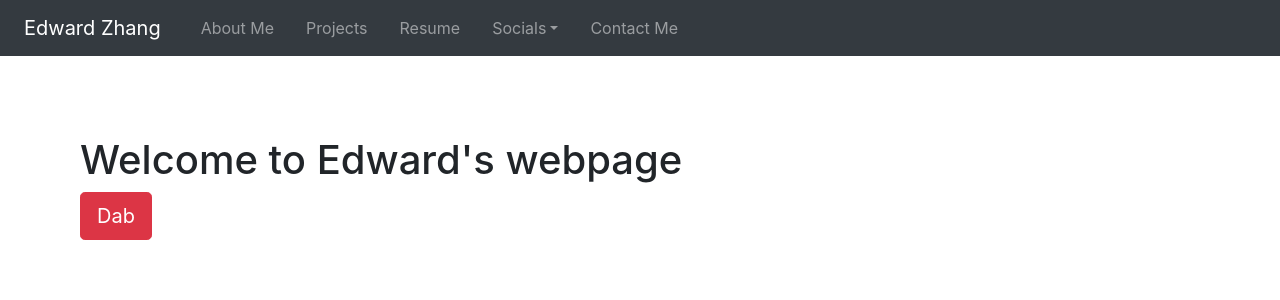
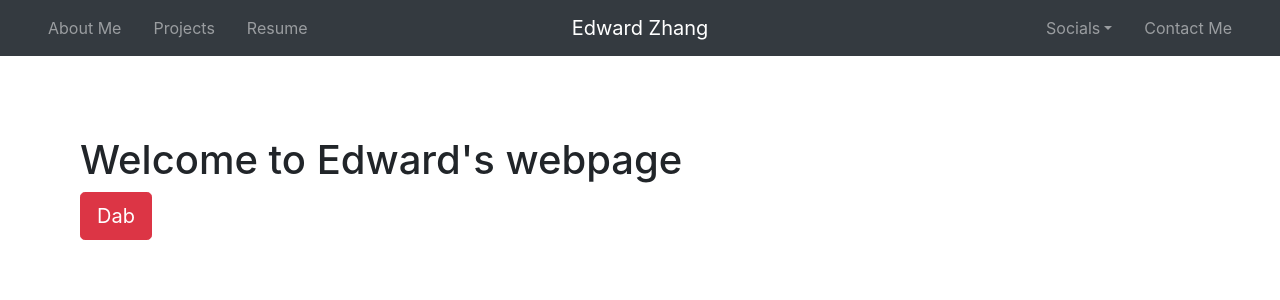
Before and after one commit to edwardzhang5/edwardzhang, a React (Create React App) app: page / in a window 1280 px wide. Shown: the top 300 px of the page. Built offline with nearby package versions, Linux system fonts and the light colour scheme.

Commit message:
fixed navbar

```diff
--- a/src/components/layout/menubar.js
+++ b/src/components/layout/menubar.js
@@ -1,47 +1,48 @@
 import React, { Component } from "react";
+import { Container } from 'react-bootstrap';
 import { Link } from 'react-router-dom';
 
 class MenuBar extends Component {
     render() {
         return (
-            <nav class="navbar navbar-expand-lg navbar-dark bg-dark">
-                <a class="navbar-brand" style={{ marginLeft: ".5rem" }} href="/">Edward Zhang</a>
-                <button class="navbar-toggler" type="button" data-toggle="collapse" data-target="#navbarSupportedContent" aria-controls="navbarSupportedContent" aria-expanded="false" aria-label="Toggle navigation">
-                    <span class="navbar-toggler-icon"></span>
-                </button>
-
-                <div class="collapse navbar-collapse" id="navbarSupportedContent">
+            <nav class="navbar navbar-expand-md navbar-dark bg-dark">
+                <div class="navbar-collapse collapse w-100 order-1 order-md-0 dual-collapse2" style={{ marginLeft: "1.5rem" }}>
                     <ul class="navbar-nav mr-auto">
-                        <li class="nav-item" style={{ marginLeft: "1rem" }}>
+                        <li class="nav-item ">
                             <Link to="/aboutme" class="nav-link" >About Me</Link>
                         </li>
-                        <li class="nav-item" style={{ marginLeft: "1rem" }}>
+                        <li class="nav-item " style={{ marginLeft: "1rem" }}>
                             <Link to="/project" class="nav-link">Projects</Link>
                         </li>
-
-                        <li class="nav-item" style={{ marginLeft: "1rem" }}>
-                            <a class="nav-link" href="https://drive.google.com/file/d/1OeMbBoJL4LWet48ZJ39bcWi3gdo56PtF/view?usp=sharing">Resume</a>
+                        <li class="nav-item " style={{ marginLeft: "1rem" }}>
+                            <a class="nav-link" href="https://drive.google.com/file/d/1OeMbBoJL4LWet48ZJ39bcWi3gdo56PtF/view?usp=sharing" target="_blank">Resume</a>
                         </li>
-
-                        <li class="nav-item dropdown" style={{ marginLeft: "1rem" }}>
+                    </ul>
+                </div>
+                <div class="mx-auto order-0">
+                    <a class="navbar-brand mx-auto" href="/">Edward Zhang</a>
+                    <button class="navbar-toggler" type="button" data-toggle="collapse" data-target=".dual-collapse2">
+                        <span class="navbar-toggler-icon"></span>
+                    </button>
+                </div>
+                <div class="navbar-collapse collapse w-100 order-3 dual-collapse2" style={{ marginRight: "1.5rem" }}>
+                    <ul class="navbar-nav ml-auto">
+                        <li class="nav-item dropdown" style={{ marginRight: "1rem" }} >
                             <a class="nav-link dropdown-toggle" href="#" id="navbarDropdown" role="button" data-toggle="dropdown" aria-haspopup="true" aria-expanded="false">
                                 Socials
                             </a>
                             <div class="dropdown-menu" aria-labelledby="navbarDropdown">
-                                <a class="dropdown-item" href="https://www.linkedin.com/in/edwardzhang5/">LinkedIn</a>
-                                <a class="dropdown-item" href="https://github.com/edwardzhang5">GitHub</a>
-                                <a class="dropdown-item" href="https://www.facebook.com/edward.zhang.353250">Facebook</a>
-                                <a class="dropdown-item" href="https://twitter.com/edward_zhang_">Twitter</a>
+                                <a class="dropdown-item" href="https://www.linkedin.com/in/edwardzhang5/" target="_blank">LinkedIn</a>
+                                <a class="dropdown-item" href="https://github.com/edwardzhang5" target="_blank">GitHub</a>
+                                <a class="dropdown-item" href="https://www.facebook.com/edward.zhang.353250" target="_blank">Facebook</a>
+                                <a class="dropdown-item" href="https://twitter.com/edward_zhang_" target="_blank">Twitter</a>
                             </div>
                         </li>
-                        <li class="nav-item" style={{ marginLeft: "1rem" }}>
+                        <li class="nav-item">
                             <Link to="/contact" class="nav-link">Contact Me</Link>
                         </li>
-
                     </ul>
                 </div>
-
-
             </nav>
 
         );
```
